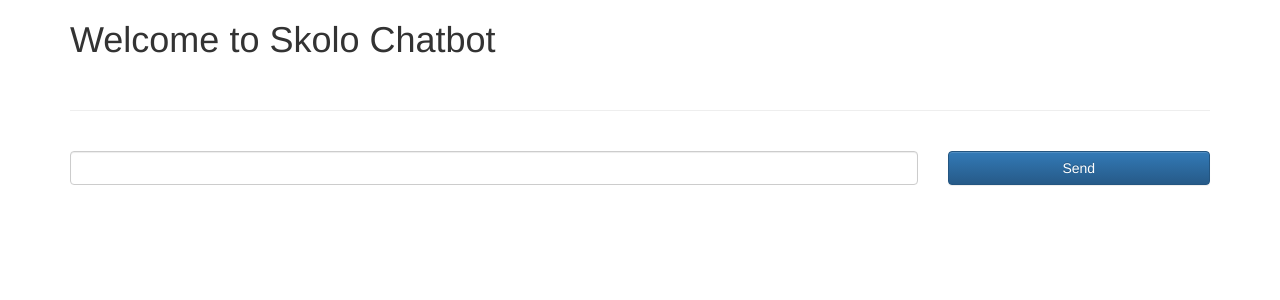
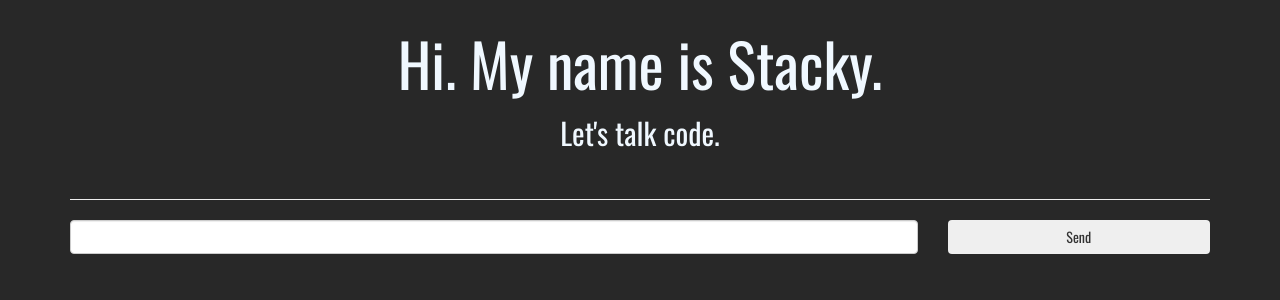
Before and after one commit to jessica-nam/SmartBot, a Flask app: page / in a window 1280 px wide. Shown: the top 300 px of the page. Run offline with Flask 2, Linux system fonts and the light colour scheme; parts of the project's set-up code (start-up, migrations or seed data) failed here and were passed over; some libraries are stand-ins or nearby versions.

Commit message:
Website done

```diff
--- a/templates/index.html
+++ b/templates/index.html
@@ -1,35 +1,66 @@
 <!DOCTYPE html>
 <html lang="en" dir="ltr">
   <head>
-    <meta charset="utf-8">
 
     <meta charset="utf-8">
     <meta http-equiv="x-ua-compatible" content="ie=edge">
     <meta name="description" content="">
     <meta name="viewport" content="width=device-width, initial-scale=1">
 
-    <title>Skolo</title>
+    <title>Stacky Duck</title>
 
     <link rel="stylesheet" href="https://maxcdn.bootstrapcdn.com/bootstrap/3.3.7/css/bootstrap.min.css" integrity="sha384-BVYiiSIFeK1dGmJRAkycuHAHRg32OmUcww7on3RYdg4Va+PmSTsz/K68vbdEjh4u" crossorigin="anonymous">
     <link rel="stylesheet" href="https://maxcdn.bootstrapcdn.com/bootstrap/3.3.7/css/bootstrap-theme.min.css" integrity="sha384-rHyoN1iRsVXV4nD0JutlnGaslCJuC7uwjduW9SVrLvRYooPp2bWYgmgJQIXwl/Sp" crossorigin="anonymous">
 
+    <link href='http://fonts.googleapis.com/css?family=Oswald:400,300,700' rel='stylesheet' type='text/css'>
+
   </head>
-  <body>
+  <body style="background-color: #282828;">
     <div class="container">
-      <h1>Welcome to Skolo Chatbot</h1>
+        <style>
+            h1 {
+                color:aliceblue;
+                font-size: 60px;
+                margin-top: 30px;
+                text-align: center;
+                font-family: 'Oswald', sans-serif !important;
+            }
+            h2{
+                color:aliceblue;
+                font-size: 30px;
+                text-align: center;
+                font-family: 'Oswald', sans-serif !important;
+            }
+            p{
+                color:aliceblue;
+                font-size: 17px;
+                font-family: 'Oswald', sans-serif !important;
+                display: inline-block;
+            }
+            #submit-button{
+                font-family: 'Oswald', sans-serif !important;
+
+            }
+            #question{
+                font-family: 'Oswald', sans-serif !important;
+            }
+
+        </style>
+      <h1>Hi. My name is Stacky.</h1>
+      <h2>Let's talk code.</h2>
       <br>
       <hr>
-      <br>
+
 
         <div class="row">
           <div class="col-lg-9">
             <input class="form-control" type="text" name="question" id="question">
           </div>
           <div class="col-lg-3">
-            <button class="btn btn-primary btn-block" id="submit-button">Send</button>
+            <button class="btn btn-dark btn-block" id="submit-button">Send</button>
           </div>
         </div>
-        <br>
+
         <div class="row">
           <div class="col">
             <p id="response"></p>
@@ -59,8 +90,9 @@
                   question: $("#question").val()
               },
               success: function(result) {
-                $("#response").append("<br>Me: "+$("#question").val()+ "<br> Karabo: "+result.response);
+                $("#response").append("<br><br>Me: "+$("#question").val()+ "<br> Stacky: "+result.response);
                 $("#question").val("")
+
               },
               error: function(result) {
                   alert('error');
@@ -75,6 +107,5 @@
 
 
     </script>
-
   </body>
 </html>
```
